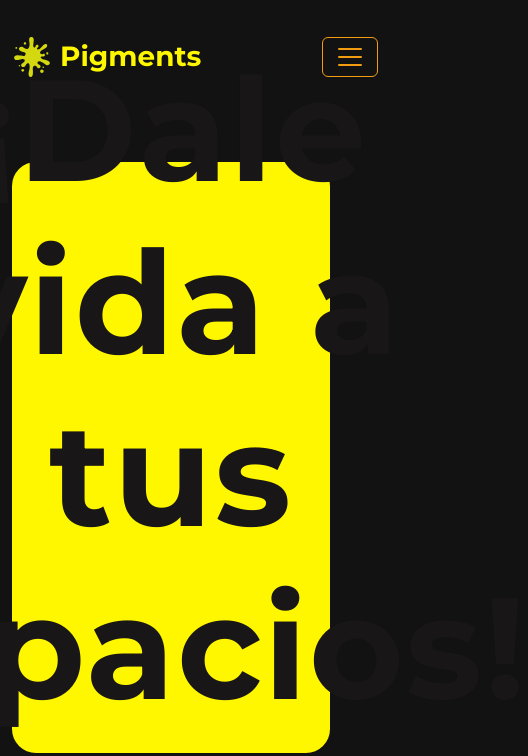
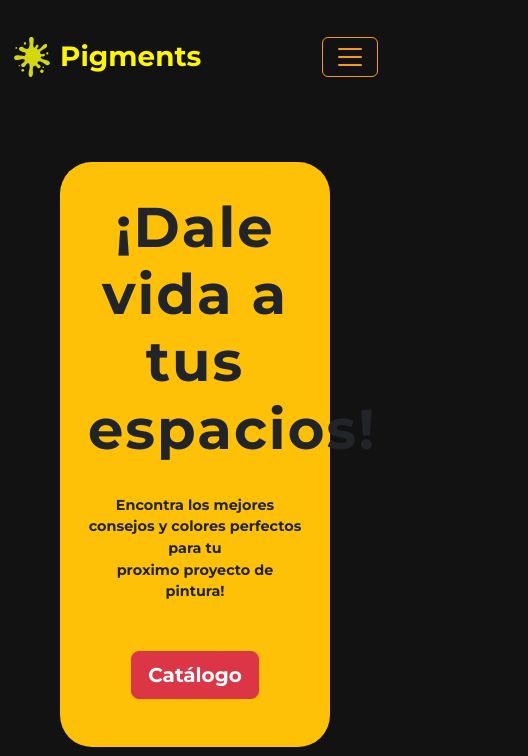
Before and after one commit to Ignaciotalon07/Pigments-2.0, a website: page pages/consejos.html in a window 390 px wide. Shown: the top 756 px of the page, 528 px wide, since content can reach past the window. Drawn offline with nearby package versions, Linux system fonts and the light colour scheme.

Commit message:
Termino con resposive en seccion consejos

```diff
--- a/css/consejos.css
+++ b/css/consejos.css
@@ -7,26 +7,19 @@ body {
 
 /* HERO */
 .hero {
-  height: 70vh; /* ocupa todo el alto de la pantalla */
-  display: flex;
-  justify-content: center;
-  align-items: center;
-  text-align: center;
-  margin: 0 3rem 6rem 0;
-  padding-top: 6rem;
+  margin: 0;
+  padding-top: 1rem;
   background-color: #fff700;
   border-radius: 1.5rem;
 }
 
 .hero-content {
-  max-width: 1000px;
   padding: 0;
-  margin: 3rem;
+  margin: 1rem;
 }
 
 .main-title {
-  display: block;
-  font-size: 9rem;
+  font-size: 15vh;
   font-weight: 900;
   letter-spacing: 2px;
   margin-top: 0;
@@ -34,25 +27,13 @@ body {
   color: #181616;
 }
 
-.subtitle {
-  display: block;
-  font-size: clamp(1.5rem, 4vw, 6rem);
-  font-weight: 700;
-  margin-top: 0.5rem;
-  color: #121212;
-}
-
 .description {
   margin-top: 1.5rem;
-  font-size: clamp(1rem, 2vw, 1.5rem);
+  font-size: 1.2rem;
   line-height: 1.5;
 }
 .catalogo {
-  margin-bottom: 6rem;
-}
-
-.consejos-main {
-  font-family: "Montserrat", sans-serif;
+  margin: 2rem auto 3rem auto;
 }
 
 /* ACORDION */
@@ -101,3 +82,39 @@ aside p {
   background-color: #d89420;
   color: #222;
 }
+
+/* MEDIA PARA MOVILE*/
+@media (max-width: 575px) {
+  .main-title {
+    font-size: 3.5rem;
+    font-weight: 600;
+    letter-spacing: 2px;
+  }
+  .description {
+    font-size: 0.9rem;
+  }
+  aside {
+    font-size: 1rem;
+    text-align: center;
+    margin-bottom: 3rem;
+    padding: 0;
+  }
+}
+
+/* MEDIA PARA TABLET / INTERMEDIO */
+@media (min-width: 576px) and (max-width: 991.98px) {
+  .main-title {
+    font-size: 4rem;
+    font-weight: 600;
+    letter-spacing: 2px;
+  }
+  .description {
+    font-size: 1rem;
+  }
+  aside {
+    font-size: 1rem;
+    text-align: center;
+    margin-bottom: 3rem;
+    padding: 0;
+  }
+}
--- a/pages/consejos.html
+++ b/pages/consejos.html
@@ -86,21 +86,23 @@
     </header>
 
     <!-- CONSEJOS -->
-    <main class="consejos-main py-5 flex-grow-1">
+    <main class="consejos-main flex-grow-1">
       <section class="container">
-          <article class="hero">
-              <div class="hero-content">
+          <article class="hero bg-warning rounded-5 m-5 ">
+              <div class="hero-content d-flex row align-items-center text-center">
                 <h1>
-                  <span class="main-title">¡Dale vida a tus espacios!</span>
+                  <span class="main-title text-dark">¡Dale vida a tus espacios!</span>
                 </h1>
                 <p class="description text-dark mb-3 fw-bold">
                   Encontra los mejores consejos y colores perfectos para tu <br />
                   proximo proyecto de pintura!
                 </p>
-                   <a
+                 <div class="text-center">
+                    <a
                       href="/pages/pinturas.html"
                       class="btn btn-danger btn-lg fw-semibold catalogo"
                       >Catálogo</a>
+                 </div>
               </div>
 
           </article>
```
